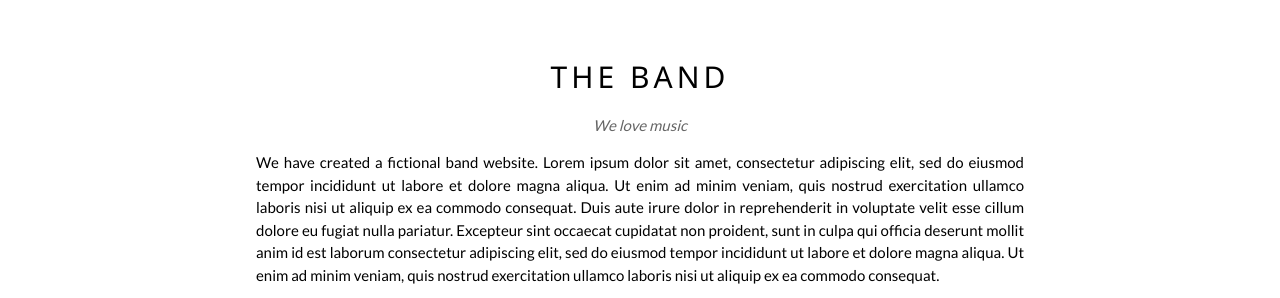
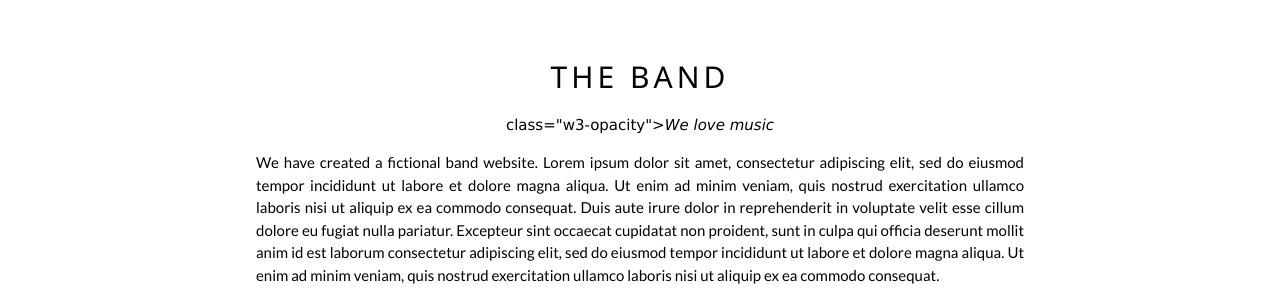
Before and after one commit to grpow92/grpow92.github.io, a plain HTML site: page index.html in a window 1280 px wide. Shown: the part 89-387 px from the top of the page. Drawn offline with nearby package versions, Linux system fonts and the light colour scheme.

Commit message:
font size 2

```diff
--- a/index.html
+++ b/index.html
@@ -69,7 +69,7 @@
   <!-- The Band Section -->
   <div class="w3-container w3-content w3-center w3-padding-64" style="max-width:800px" id="band">
     <h2 class="w3-wide">THE BAND</h2>
-    <p class="w3-opacity"><i>We love music</i></p>
+    <p style="font-family:verdana; font-size=48;">class="w3-opacity"><i>We love music</i></p>
     <p class="w3-justify">We have created a fictional band website. Lorem ipsum dolor sit amet, consectetur adipiscing elit, sed do eiusmod tempor incididunt ut labore et dolore magna aliqua. Ut enim ad minim veniam, quis nostrud exercitation ullamco laboris nisi ut aliquip
       ex ea commodo consequat. Duis aute irure dolor in reprehenderit in voluptate velit esse cillum dolore eu fugiat nulla pariatur. Excepteur sint occaecat cupidatat non proident, sunt in culpa qui officia deserunt mollit anim id est laborum consectetur
       adipiscing elit, sed do eiusmod tempor incididunt ut labore et dolore magna aliqua. Ut enim ad minim veniam, quis nostrud exercitation ullamco laboris nisi ut aliquip ex ea commodo consequat.</p>
```
